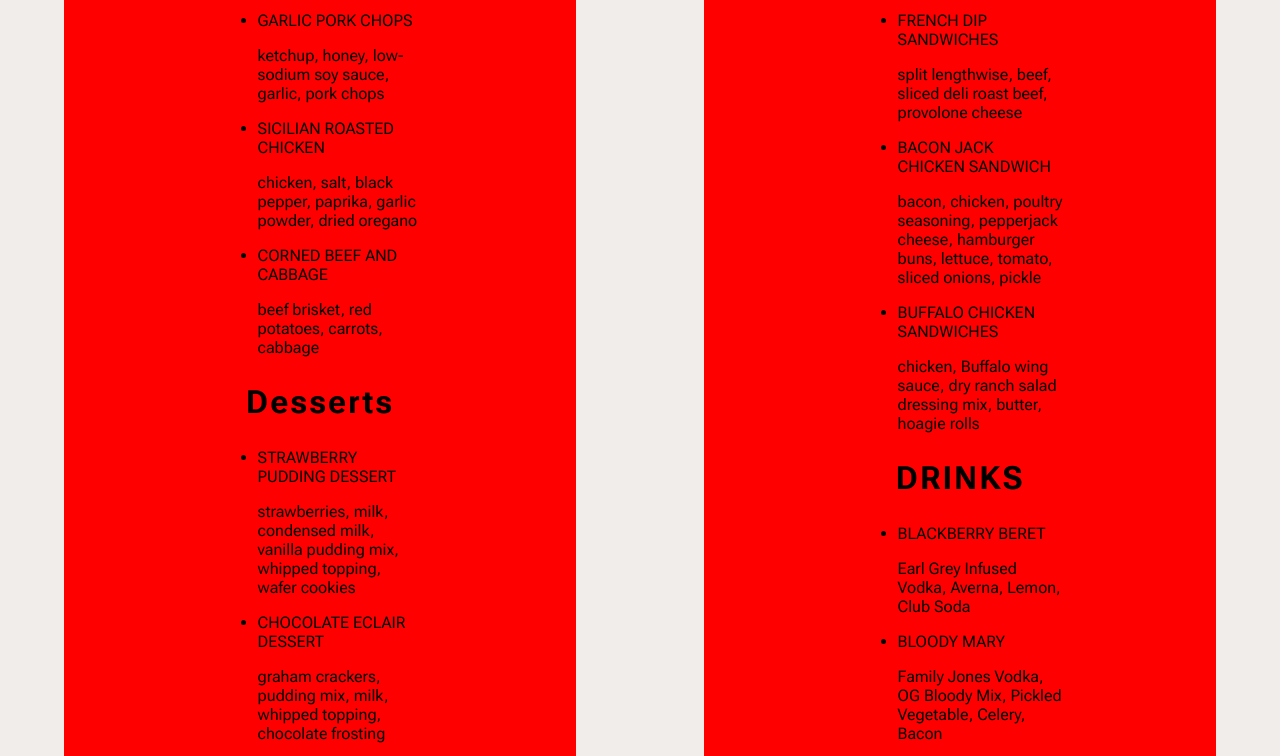
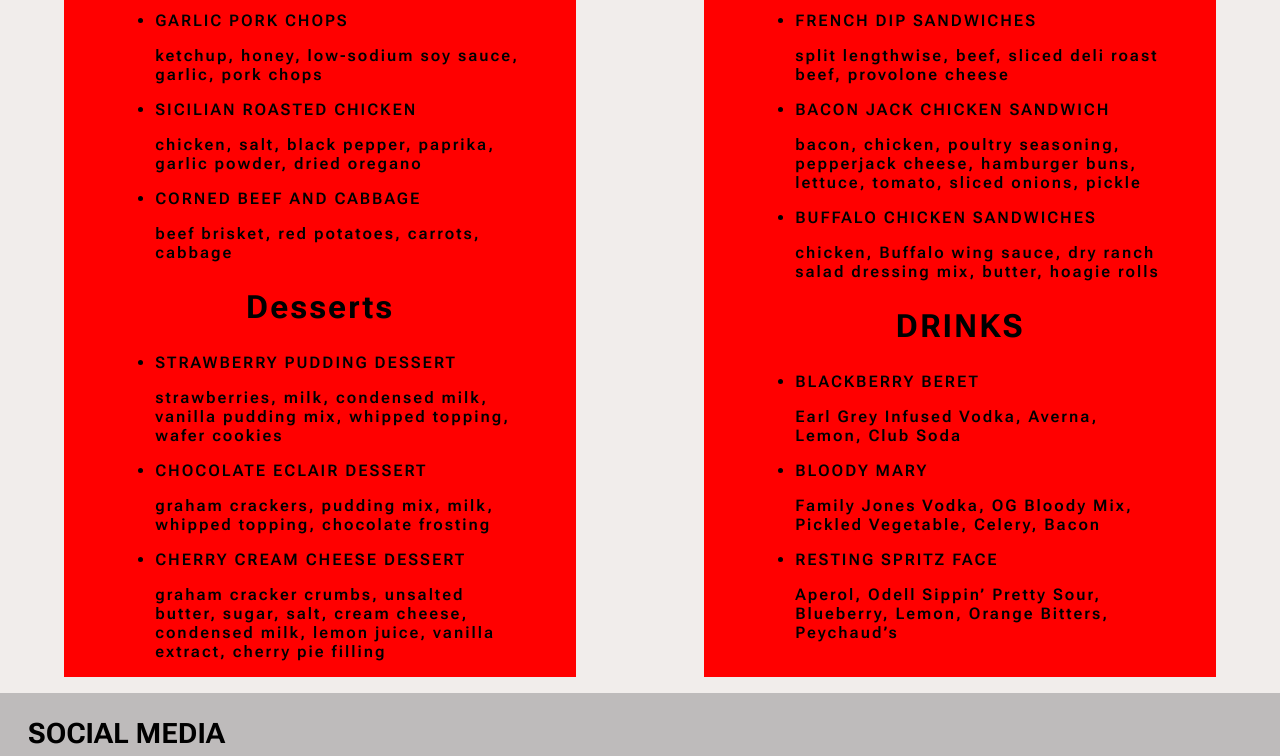
Before and after one commit to robotryu/aao-capstone-project, a plain HTML site: page menu.html in a window 1280 px wide. Shown: the part 657-1413 px from the top of the page. Drawn offline with Linux system fonts and the light colour scheme.

Commit message:
Finish menu page

```diff
--- a/menu.css
+++ b/menu.css
@@ -81,6 +81,15 @@ header p {
   text-align: center;
 }
 
+.left-container div, .right-container div {
+  width: 80%;
+}
+
+.left-container p, .right-container p {
+  font-weight: 600;
+  letter-spacing: 2px;
+}
+
 
 /* Footer */
 
```
